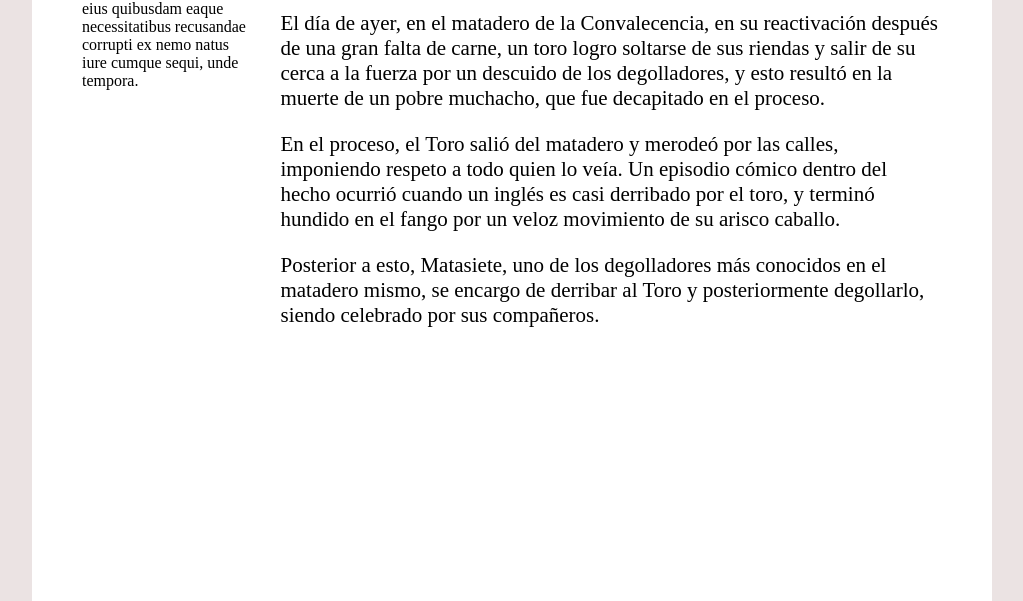
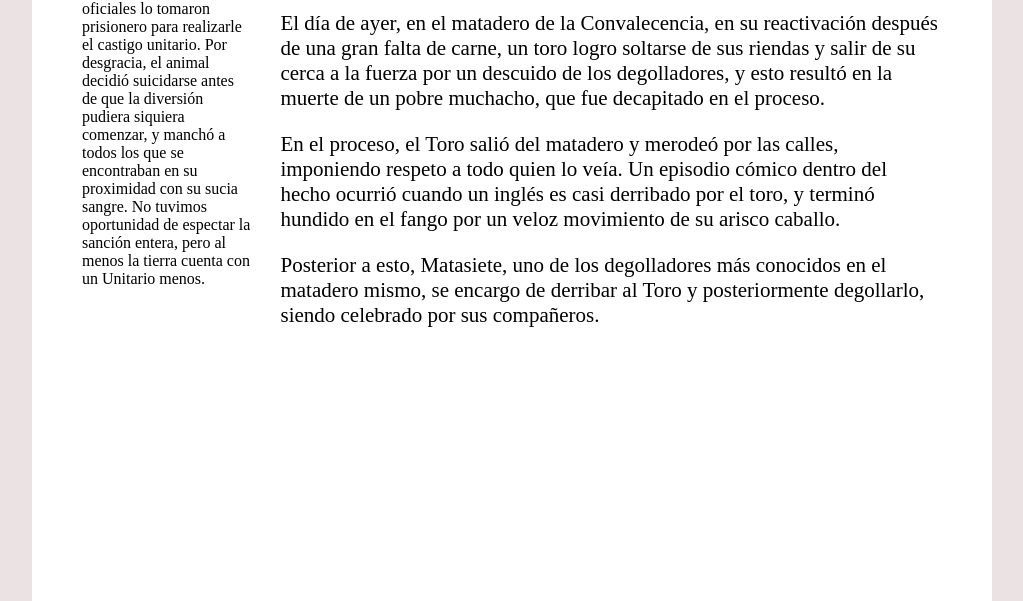
Before and after one commit to Tievoo/infoTic, a plain HTML site: page indexLengua.html in a window 1280 px wide. Shown: the part 239-840 px from the top of the page, without its empty margins (128-1151 px from the left). Drawn offline with Linux system fonts and the light colour scheme.

Commit message:
Update indexLengua.html

```diff
--- a/indexLengua.html
+++ b/indexLengua.html
@@ -10,7 +10,7 @@
     <div class="container">
         <div class="noticiaFed">
             <h3><u>Titulo Federal</u></h3>
-            <p>Lorem ipsum dolor sit amet consectetur, adipisicing elit. Distinctio illum dolores error enim, odit molestiae aliquam eius quibusdam eaque necessitatibus recusandae corrupti ex nemo natus iure cumque sequi, unde tempora.</p>
+            <p>Durante el día de ayer un salvaje unitario se atrevió a pisar nuestras sagradas tierras, pero matasiete lo enfrentó valientemente y oficiales lo tomaron prisionero para realizarle el castigo unitario. Por desgracia, el animal decidió suicidarse antes de que la diversión pudiera siquiera comenzar, y manchó a todos los que se encontraban en su proximidad con su sucia sangre. No tuvimos oportunidad de espectar la sanción entera, pero al menos la tierra cuenta con un Unitario menos.</p>
         </div>
         <div class="noticiaToro">
             <h2>Noticia triste :(</h2>
```
